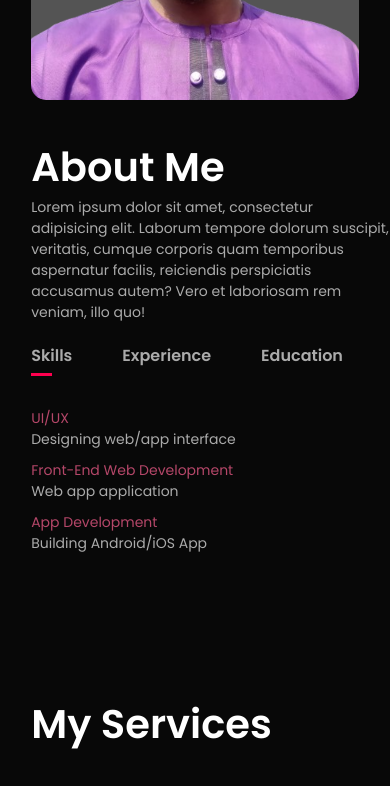
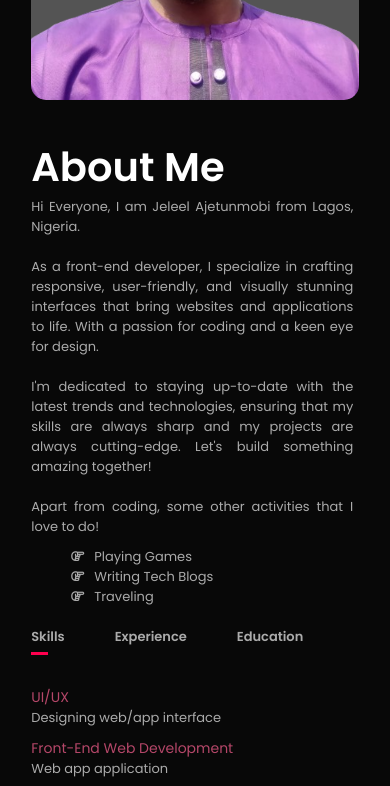
Before and after one commit to Ajetech1/jeleel-portfolio, a plain HTML site: page index.html in a window 390 px wide. Shown: the part 1260-2046 px from the top of the page. Drawn offline with Linux system fonts and the light colour scheme.

Commit message:
Adjust font size on about section both large and small screen

```diff
--- a/assets/css/style.css
+++ b/assets/css/style.css
@@ -105,6 +105,21 @@ nav ul li a:hover::after {
 
 .about-col-2 {
   flex-basis: 60%;
+}
+.about-col-2 p {
+  text-align: justify;
+}
+.about-col-2 ul {
+  margin-top: 10px;
+  list-style: none;
+}
+
+.about-col-2 ul li i {
+  margin-right: 10px;
+}
+
+.about-col-2 ul li {
+  margin-left: 40px;
 }
 
 .sub-title {
@@ -432,7 +447,15 @@ nav .fas {
     font-size: 14px;
     margin-right: 20px;
   }
+  /* Adjusting p size here */
+  .about-col-2 p {
+    text-align: justify;
+    font-size: 13px;
+  }
 
+  .about-col-2 ul {
+    font-size: 13px;
+  }
   .tab-links {
     font-size: 16px;
   }
--- a/index.html
+++ b/index.html
@@ -44,12 +44,26 @@
           <div class="about-col-2">
             <h1 class="sub-title">About Me</h1>
             <p>
-              Lorem ipsum dolor sit amet, consectetur adipisicing elit. Laborum
-              tempore dolorum suscipit, veritatis, cumque corporis quam
-              temporibus aspernatur facilis, reiciendis perspiciatis accusamus
-              autem? Vero et laboriosam rem veniam, illo quo!
+              Hi Everyone, I am Jeleel Ajetunmobi from Lagos, Nigeria.<br /><br />
+              As a front-end developer, I specialize in crafting responsive,
+              user-friendly, and visually stunning interfaces that bring
+              websites and applications to life. With a passion for coding and a
+              keen eye for design.<br /><br />
+              I'm dedicated to staying up-to-date with the latest trends and
+              technologies, ensuring that my skills are always sharp and my
+              projects are always cutting-edge. Let's build something amazing
+              together!<br /><br />
+              Apart from coding, some other activities that I love to do!<br />
             </p>
-
+            <ul>
+              <li>
+                <i class="fa-regular fa-hand-point-right"></i>Playing Games
+              </li>
+              <li>
+                <i class="fa-regular fa-hand-point-right"></i>Writing Tech Blogs
+              </li>
+              <li><i class="fa-regular fa-hand-point-right"></i>Traveling</li>
+            </ul>
             <div class="tab-titles">
               <p class="tab-links active-link" onclick="opentab('skills')">
                 Skills
```
